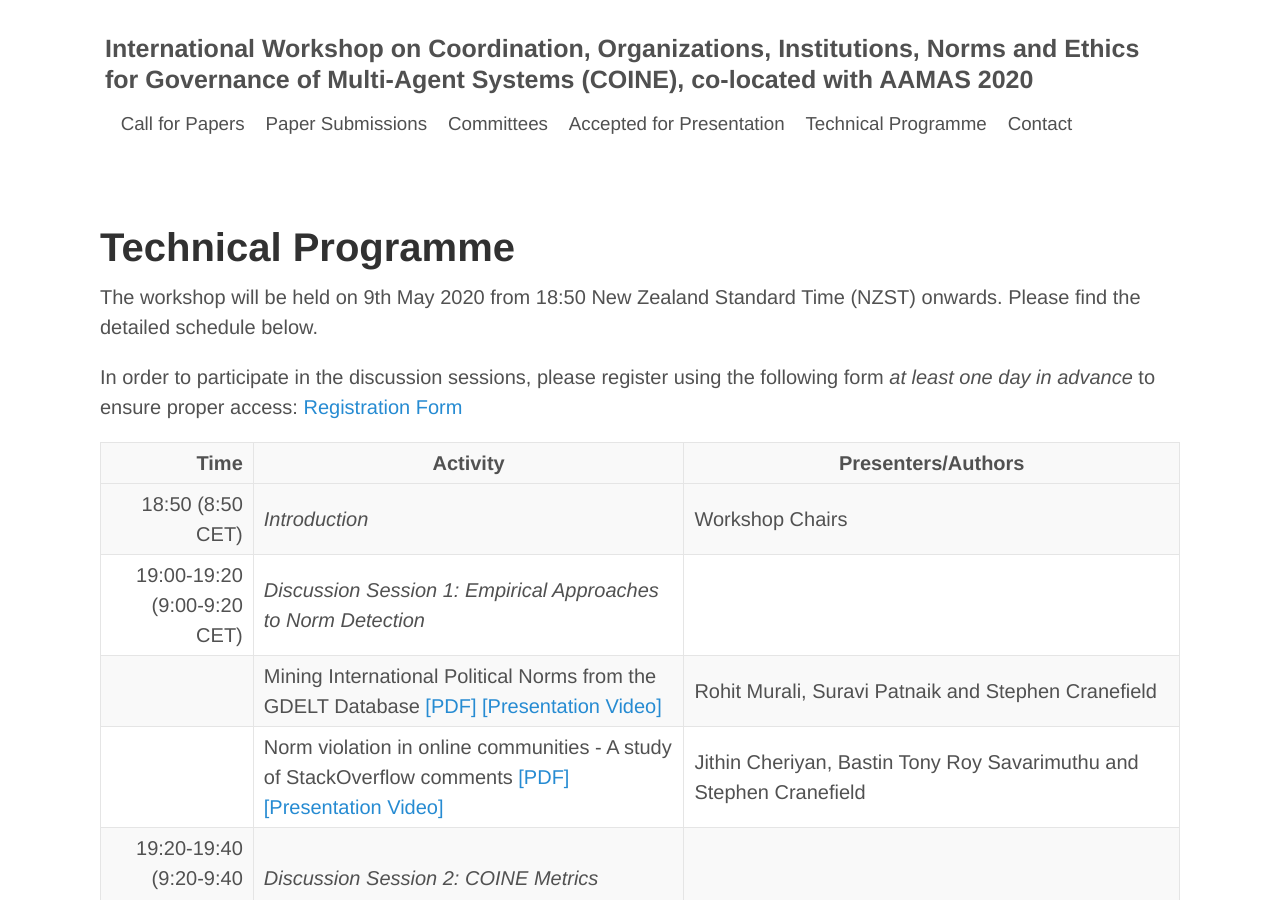
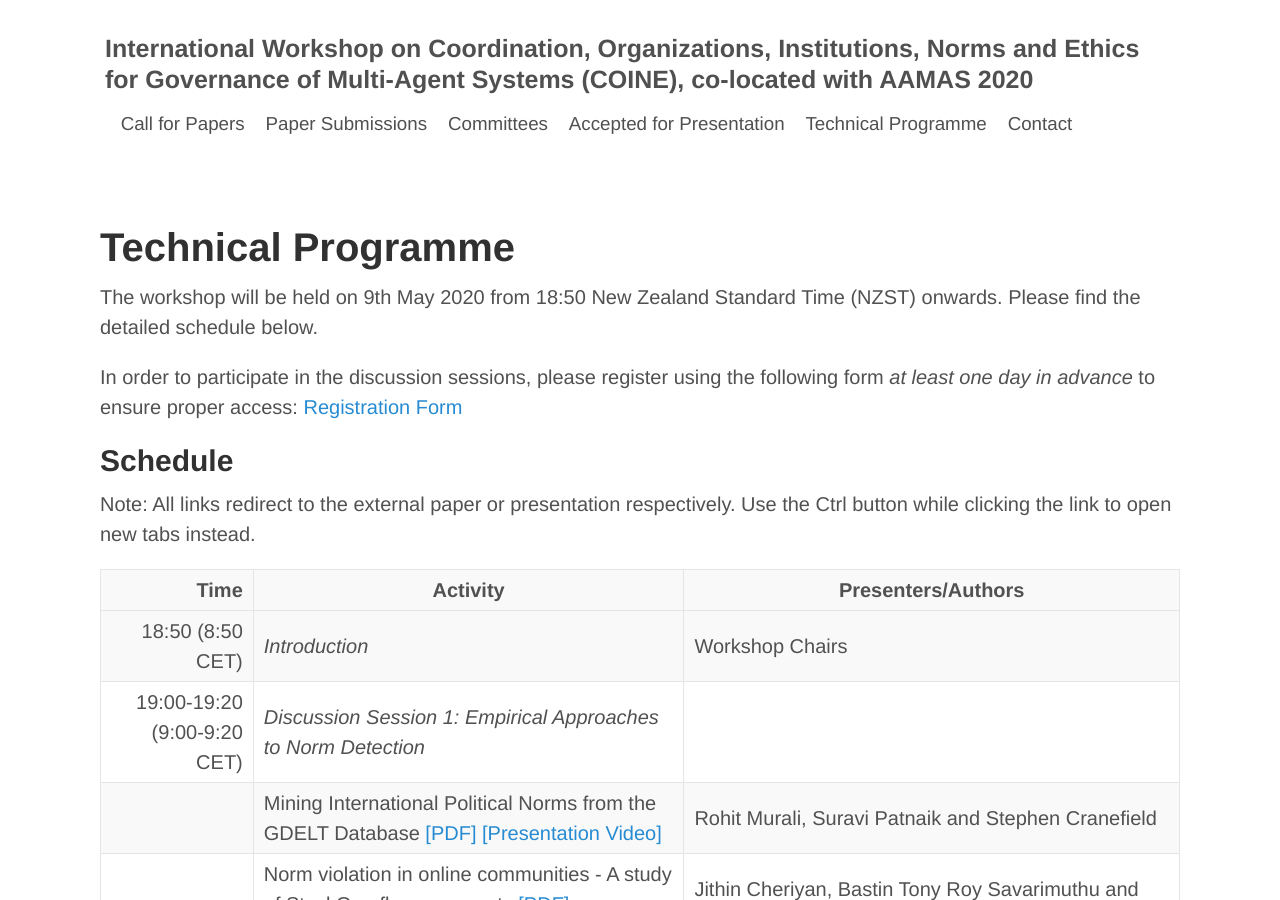
Before and after one commit to coin-workshop/coine-2020-new-zealand, a Jekyll site: the page built from technical_programme.md, in a window 1280 px wide and 900 px high. Built offline with Jekyll 4.4.1, drawn with Linux system fonts in a browser that asks for light colours.

Commit message:
Update instruction.

```diff
--- a/technical_programme.md
+++ b/technical_programme.md
@@ -9,6 +9,10 @@ The workshop will be held on 9th May 2020 from 18:50 New Zealand Standard Time (
 
 In order to participate in the discussion sessions, please register using the following form *at least one day in advance* to ensure proper access: [Registration Form](https://forms.office.com/Pages/ResponsePage.aspx?id=cgahCS-CZ0SluluzdZZ8BQdL_VDtSf5KqxIe0t_wrZRUMTNUMVdCNUZQSDZENERJVktZVDRJTlAwMiQlQCN0PWcu)
 
+
+## Schedule
+
+Note: All links redirect to the external paper or presentation respectively. Use the Ctrl button while clicking the link to open new tabs instead.
 
 | Time           |      Activity      |  Presenters/Authors |
 |-----------------:|-----------------------|------|
```
